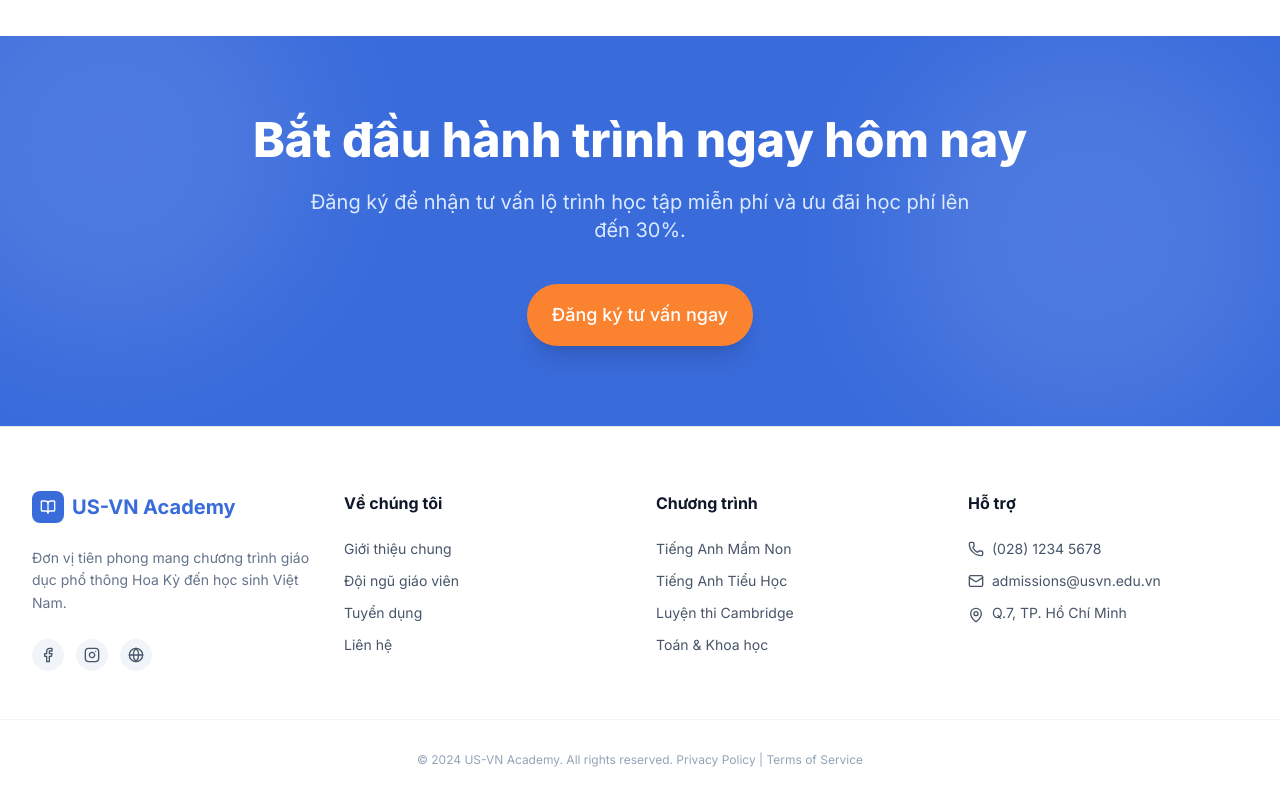
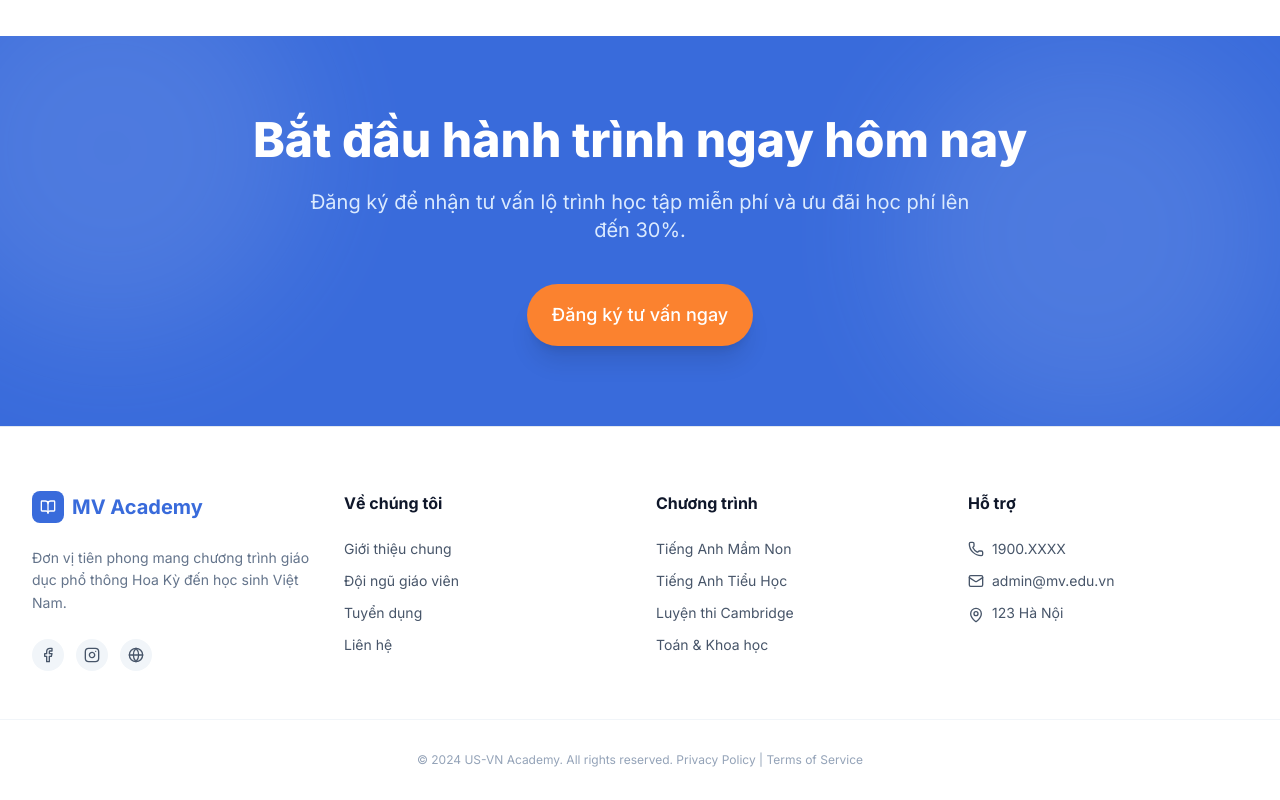
Before and after one commit to quannv1302/MV-Register, a React (Vite) app: page / in a window 1280 px wide. Shown: the part 3310-4110 px from the top of the page. Built offline with nearby package versions, Linux system fonts and the light colour scheme.

Commit message:
Update UI

```diff
--- a/App.tsx
+++ b/App.tsx
@@ -369,7 +369,7 @@ const App: React.FC = () => {
               <div className="bg-brand-blue w-8 h-8 rounded-lg flex items-center justify-center">
                 <BookOpen className="text-white w-4 h-4" />
               </div>
-              <span className="font-bold text-xl text-brand-blue">US-VN Academy</span>
+              <span className="font-bold text-xl text-brand-blue">MV Academy</span>
             </div>
             <p className="text-slate-500 text-sm leading-relaxed mb-6">
               Đơn vị tiên phong mang chương trình giáo dục phổ thông Hoa Kỳ đến học sinh Việt Nam.
@@ -404,9 +404,9 @@ const App: React.FC = () => {
           <div>
             <h4 className="font-bold text-slate-900 mb-6">Hỗ trợ</h4>
             <ul className="space-y-3 text-sm text-slate-600">
-              <li className="flex items-center gap-2"><Phone className="w-4 h-4" /> (028) 1234 5678</li>
-              <li className="flex items-center gap-2"><Mail className="w-4 h-4" /> admissions@usvn.edu.vn</li>
-              <li className="flex items-start gap-2"><MapPin className="w-4 h-4 mt-1 shrink-0" /> Q.7, TP. Hồ Chí Minh</li>
+              <li className="flex items-center gap-2"><Phone className="w-4 h-4" /> 1900.XXXX</li>
+              <li className="flex items-center gap-2"><Mail className="w-4 h-4" /> admin@mv.edu.vn</li>
+              <li className="flex items-start gap-2"><MapPin className="w-4 h-4 mt-1 shrink-0" /> 123 Hà Nội</li>
             </ul>
           </div>
         </div>
```
